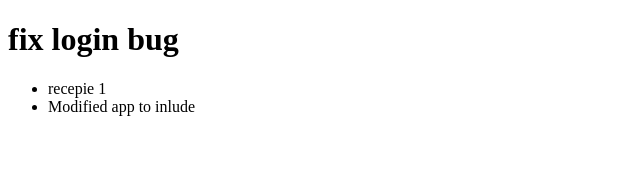
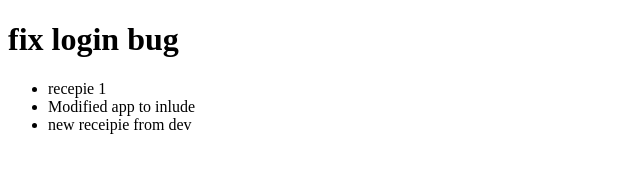
Before and after one commit to awesomeahmad/persian-art, a website built with webpack: page src/template.html in a window 1280 px wide. Shown: the whole page, without its empty margins (0-640 px from the left). Built offline with nearby package versions, Linux system fonts and the light colour scheme.

Commit message:
odified ain page dev

```diff
--- a/src/template.html
+++ b/src/template.html
@@ -11,6 +11,7 @@
     <ul>
         <li>recepie 1</li>
         <li>Modified app to inlude </li>
+        <li>new receipie from dev</li>
     </ul>
 </body>
 </html>
```
